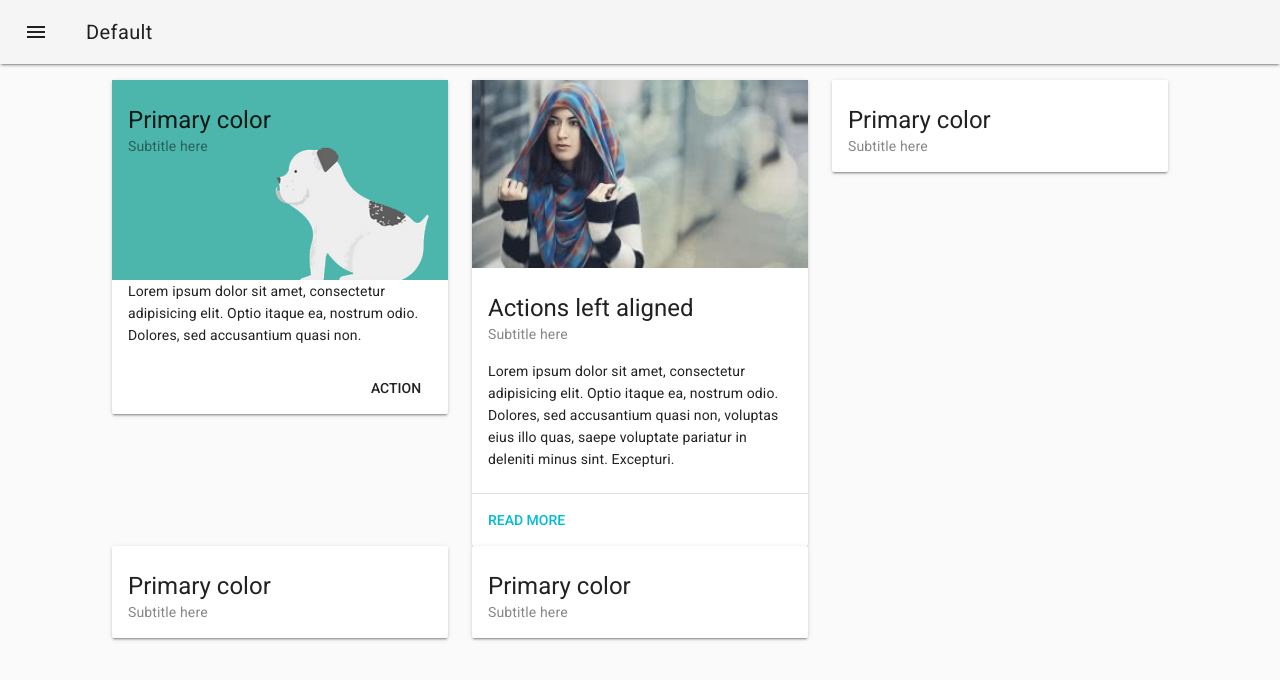
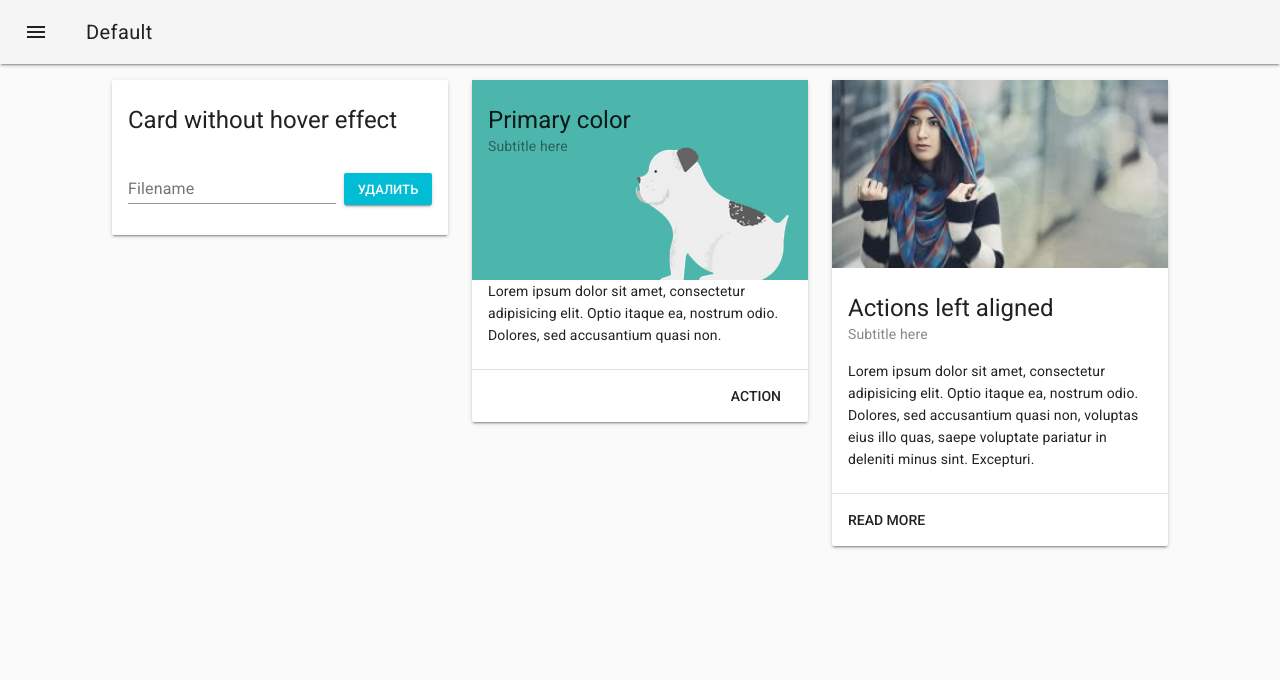
Before and after one commit to nalei/vue-typescript, a Vue app: page / in a window 1280 px wide. Shown: the top 680 px of the page. Built offline with nearby package versions, Linux system fonts and the light colour scheme.

Commit message:
delete input

```diff
--- a/src/App.vue
+++ b/src/App.vue
@@ -76,7 +76,10 @@ export default class App extends Vue {
   .md-layout {
     margin: 0 auto;
     max-width: 1080px;
+  }
+  .md-layout-item {
     padding-top: 16px;
+    padding-bottom: 16px;
   }
 }
 </style>
--- a/src/views/Home.vue
+++ b/src/views/Home.vue
@@ -1,8 +1,21 @@
 <template lang="pug">
   .md-layout.md-gutter
+    .md-layout-item.md-large-size-33.md-small-size-50.md-xsmall-size-100
+      md-card
+        md-card-area
+          md-card-header
+            .md-title Card without hover effect
+          md-card-content
+            form#DELETE
+              md-field
+                label Filename
+                md-input(v-model='initial')
+              md-button.md-dense.md-raised.md-primary Удалить
 
-    .md-layout-item.md-large-size-33.md-medium-size-33.md-small-size-50.md-xsmall-size-100
+
+    .md-layout-item.md-large-size-33.md-small-size-50.md-xsmall-size-100
       md-card.dog-card
+        md-card-area
           md-card-header
             md-card-header-text
               .md-title Primary color
@@ -12,7 +25,7 @@
         md-card-actions
           md-button Action
 
-    .md-layout-item.md-large-size-33.md-medium-size-33.md-small-size-50.md-xsmall-size-100
+    .md-layout-item.md-large-size-33.md-small-size-50.md-xsmall-size-100
       md-card
         md-card-area
           md-card-media
@@ -23,32 +36,32 @@
           md-card-content
             | Lorem ipsum dolor sit amet, consectetur adipisicing elit. Optio itaque ea, nostrum odio. Dolores, sed accusantium quasi non, voluptas eius illo quas, saepe voluptate pariatur in deleniti minus sint. Excepturi.
         md-card-actions(md-alignment='left')
-          md-button.md-primary Read more
+          md-button Read more
 
-    .md-layout-item.md-large-size-33.md-medium-size-33.md-small-size-50.md-xsmall-size-100
-      md-card
-        md-card-header
-          md-card-header-text
-            .md-title Primary color
-            .md-subhead Subtitle here
+</template>
+<script lang="ts">
+import { Component, Prop, Vue } from 'vue-property-decorator';
 
-    .md-layout-item.md-large-size-33.md-medium-size-33.md-small-size-50.md-xsmall-size-100
-      md-card
-        md-card-header
-          md-card-header-text
-            .md-title Primary color
-            .md-subhead Subtitle here
-
-    .md-layout-item.md-large-size-33.md-medium-size-33.md-small-size-50.md-xsmall-size-100
-      md-card
-        md-card-header
-          md-card-header-text
-            .md-title Primary color
-            .md-subhead Subtitle here
-</template>
+@Component
+export default class App extends Vue {
+  initial: string = '';
+}
+</script>
 
 <style lang="scss">
 @import "~vue-material/dist/theme/engine"; // Import the theme engine
+
+#DELETE {
+  display: flex;
+  align-items: flex-end;
+  .md-field {
+    margin-bottom: 7px;
+  }
+  .md-primary {
+    color: #ffffff;
+    margin-right: 0;
+  }
+}
 
 .dog-card
   .md-card-header {
```
Lines whose indentation alone changed are shown as unchanged.
